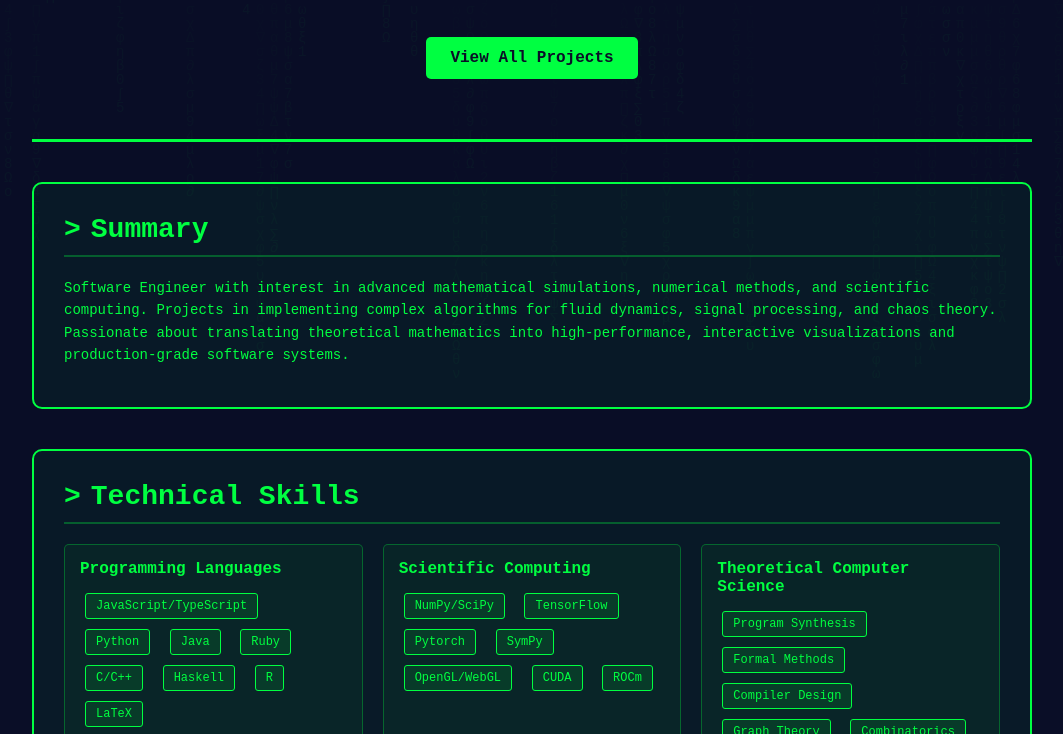
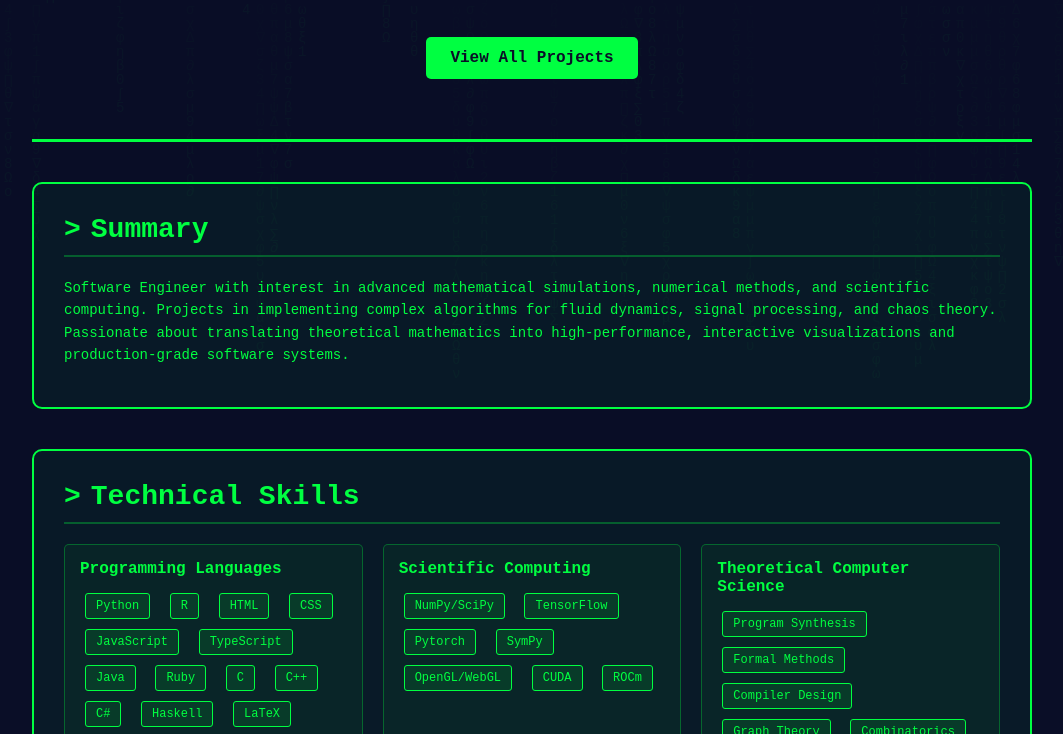
Before and after one commit to phsadhankar/phsadhankar.github.io, a plain HTML site: page pages/home.html in a window 1280 px wide. Shown: the part 210-944 px from the top of the page, without its empty margins (108-1171 px from the left). Drawn offline with Linux system fonts and the light colour scheme.

Commit message:
Add languages.

```diff
--- a/pages/home.html
+++ b/pages/home.html
@@ -52,14 +52,20 @@
         <div class="skills-grid">
           <div class="skill-category">
             <h5>Programming Languages</h5>
-            <span class="skill-tag">JavaScript/TypeScript</span>
             <span class="skill-tag">Python</span>
+            <span class="skill-tag">R</span>
+            <span class="skill-tag">HTML</span>
+            <span class="skill-tag">CSS</span>
+            <span class="skill-tag">JavaScript</span>
+            <span class="skill-tag">TypeScript</span>
             <span class="skill-tag">Java</span>
             <span class="skill-tag">Ruby</span>
-            <span class="skill-tag">C/C++</span>
+            <span class="skill-tag">C</span>
+            <span class="skill-tag">C++</span>
+            <span class="skill-tag">C#</span>
             <span class="skill-tag">Haskell</span>
-            <span class="skill-tag">R</span>
             <span class="skill-tag">LaTeX</span>
+            <span class="skill-tag">Rocq</span>
           </div>
           <div class="skill-category">
             <h5>Scientific Computing</h5>
```
